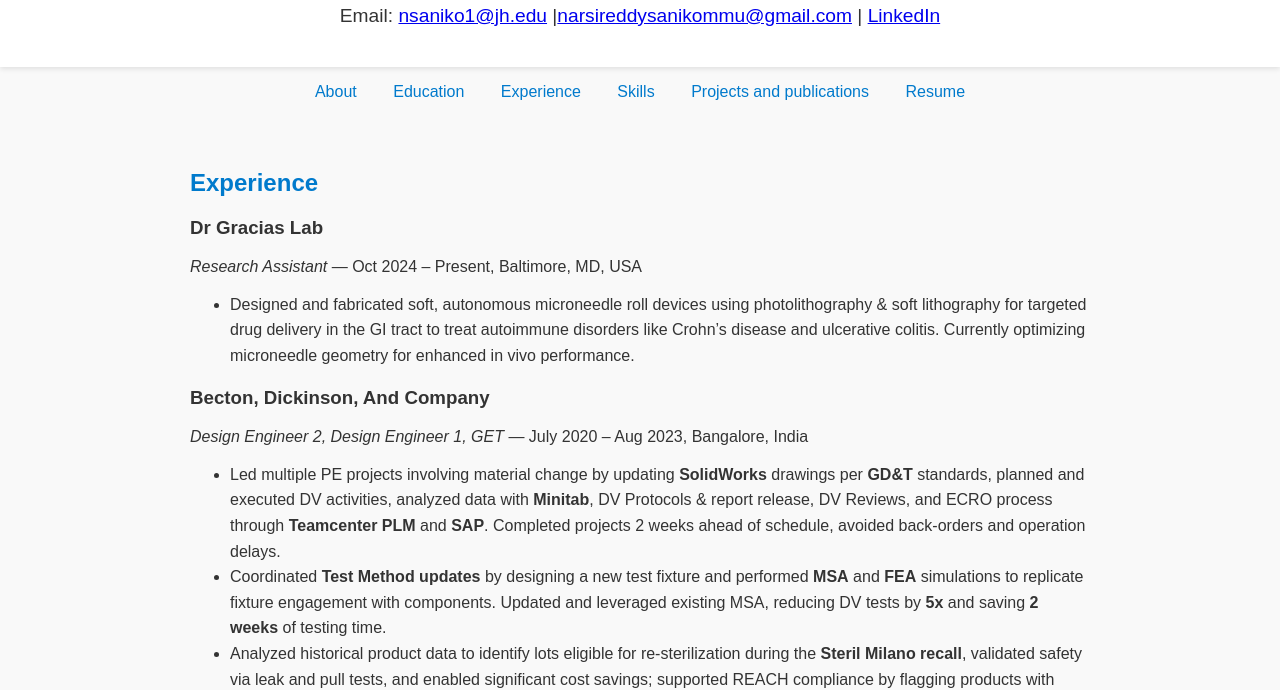
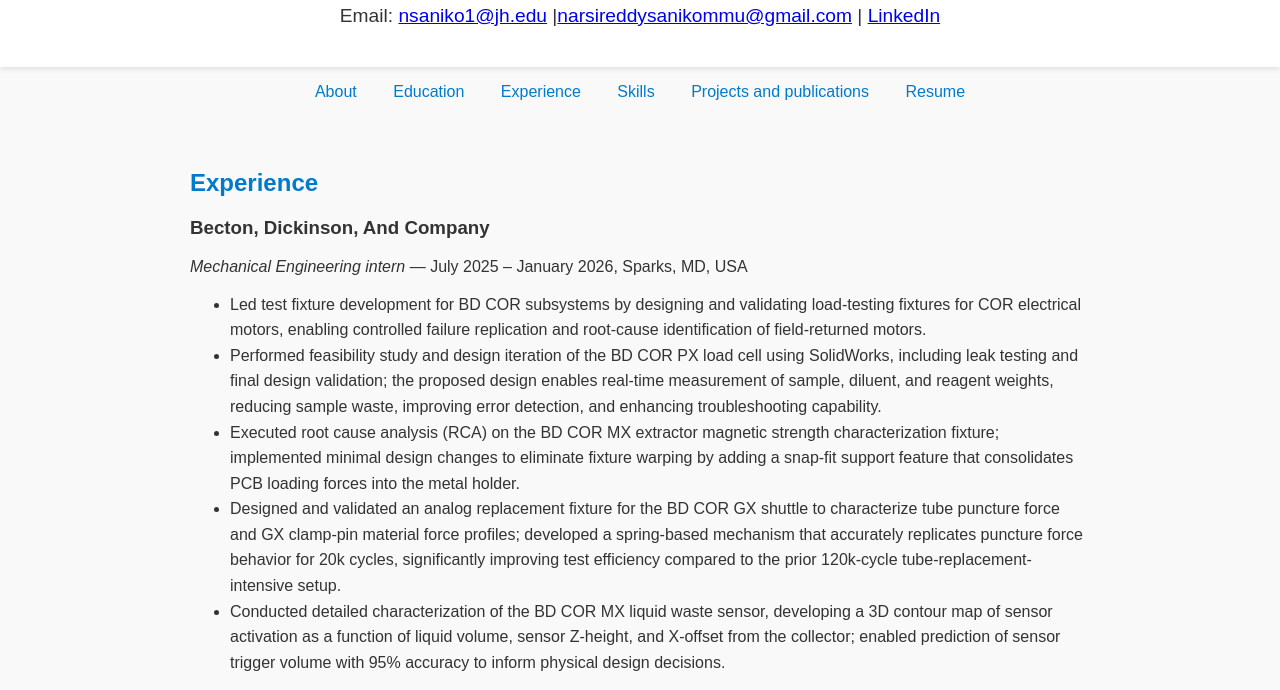
Before and after one commit to narsiSNR/portfolio, a plain HTML site: page experience.html in a window 1280 px wide. Shown: the part 110-800 px from the top of the page. Drawn offline with Linux system fonts and the light colour scheme.

Commit message:
Update experience section with new roles and details
Added detailed experience entries for Mechanical Engineering intern and Research Assistant roles, including responsibilities and achievements.

```diff
--- a/experience.html
+++ b/experience.html
@@ -72,10 +72,22 @@
 <section>
    <h2>Experience</h2>
 
+   <h3>Becton, Dickinson, And Company</h3>
+  <p><em>Mechanical Engineering intern</em> — July 2025 – January 2026, Sparks, MD, USA</p>
+  <ul>
+    <li>Led test fixture development for BD COR subsystems by designing and validating load-testing fixtures for COR electrical motors, enabling controlled failure replication and root-cause identification of field-returned motors.</li>
+    <li>Performed feasibility study and design iteration of the BD COR PX load cell using SolidWorks, including leak testing and final design validation; the proposed design enables real-time measurement of sample, diluent, and reagent weights, reducing sample waste, improving error detection, and enhancing troubleshooting capability.</li>
+    <li>Executed root cause analysis (RCA) on the BD COR MX extractor magnetic strength characterization fixture; implemented minimal design changes to eliminate fixture warping by adding a snap-fit support feature that consolidates PCB loading forces into the metal holder.</li>
+    <li>Designed and validated an analog replacement fixture for the BD COR GX shuttle to characterize tube puncture force and GX clamp-pin material force profiles; developed a spring-based mechanism that accurately replicates puncture force behavior for 20k cycles, significantly improving test efficiency compared to the prior 120k-cycle tube-replacement-intensive setup.</li>
+    <li>Conducted detailed characterization of the BD COR MX liquid waste sensor, developing a 3D contour map of sensor activation as a function of liquid volume, sensor Z-height, and X-offset from the collector; enabled prediction of sensor trigger volume with 95% accuracy to inform physical design decisions.</li>
+
+  </ul>
+
   <h3>Dr Gracias Lab</h3>
   <p><em>Research Assistant</em> — Oct 2024 – Present, Baltimore, MD, USA</p>
   <ul>
     <li>Designed and fabricated soft, autonomous microneedle roll devices using photolithography & soft lithography for targeted drug delivery in the GI tract to treat autoimmune disorders like Crohn’s disease and ulcerative colitis. Currently optimizing microneedle geometry for enhanced in vivo performance.</li>
+    <li>Optimized fabrication of drug-embedded gelatin microneedles (0.3 mm diameter) using soft lithography with sequential heating and centrifugation cycles, reducing process time from <strong>2 hours to 2 minutes</strong> and improving mold-release yield from <strong>40% to 80%</strong>.</li>
   </ul>
 
   <h3>Becton, Dickinson, And Company</h3>
```
